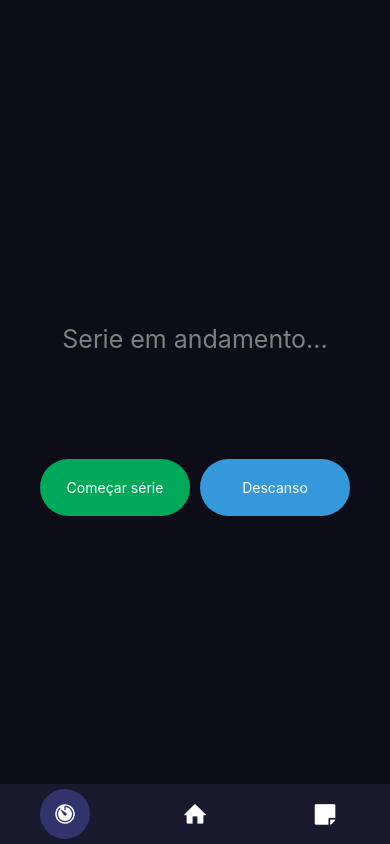
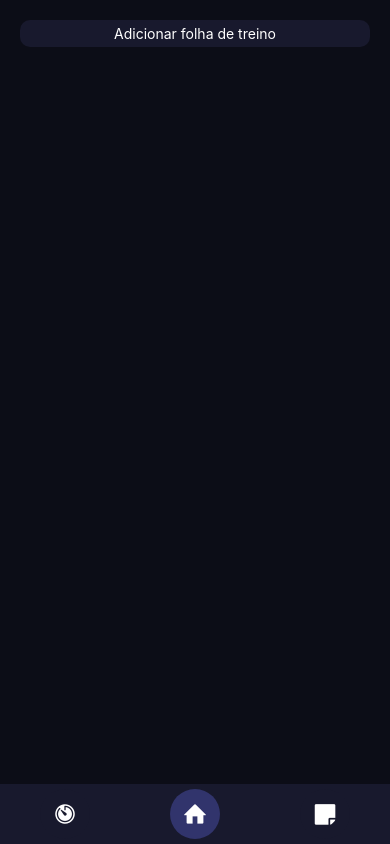
Before and after one commit to ArthurBrigueli/GymPump, a React Native app in the folder GymPump/: screen / in a window 390 px wide. Built offline with nearby package versions, Linux system fonts and the light colour scheme; what expo-notifications would draw is missing.

Commit message:
feat: adição para iniciar o app na rota Home

```diff
--- a/GymPump/App.js
+++ b/GymPump/App.js
@@ -37,7 +37,7 @@ export default function App() {
           barStyle="light-content"
           translucent={false}
         /> */}
-        <Tab.Navigator screenOptions={screenOptions}>
+        <Tab.Navigator screenOptions={screenOptions} initialRouteName='Home'>
           <Tab.Screen
             name="TimeScreen"
             component={TimeScreen}
--- a/GymPump/screens/Note.jsx
+++ b/GymPump/screens/Note.jsx
@@ -4,7 +4,7 @@ import { StyleSheet, Text, View } from 'react-native';
 const Note = ()=>{
     return(
         <View>
-            <Text>notePump</Text>
+            <Text>NotePump</Text>
         </View>
     )
 }
```
